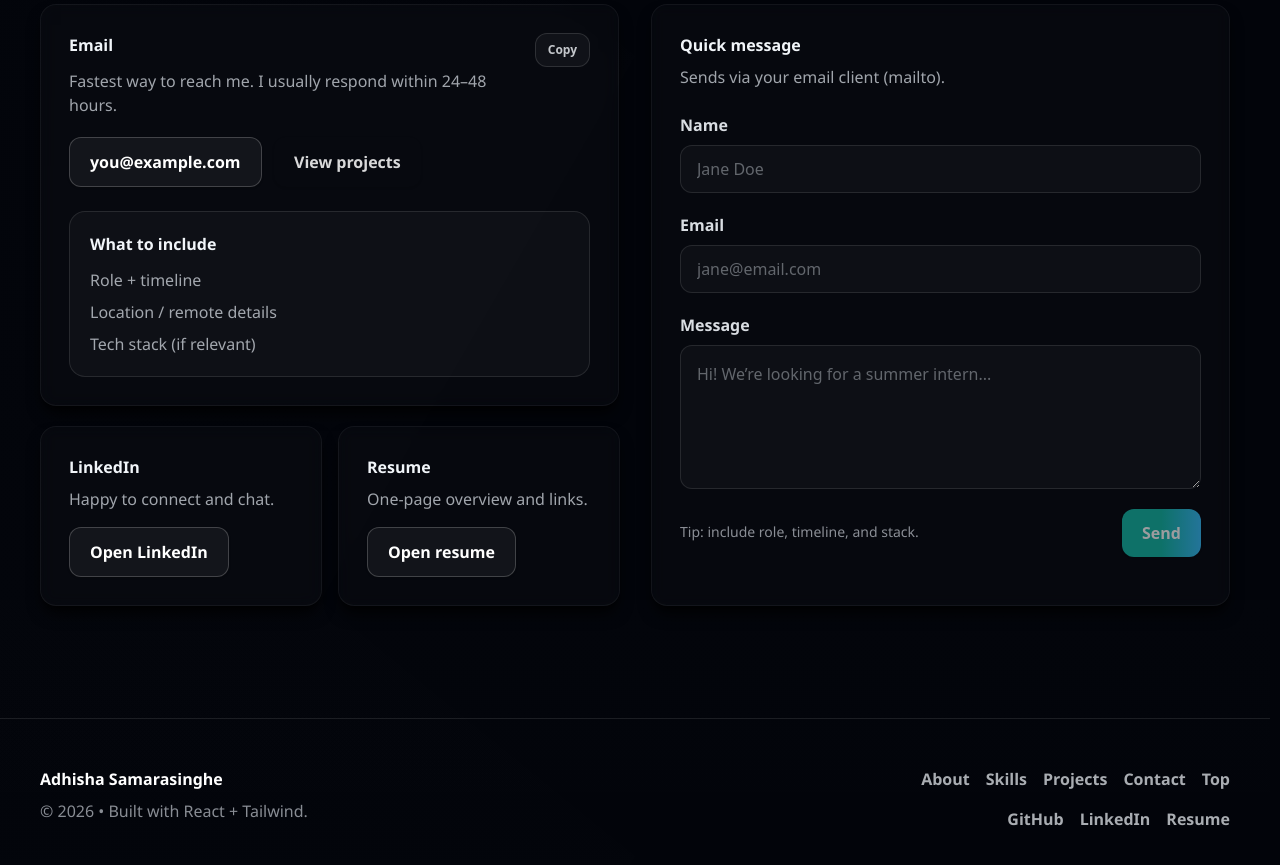
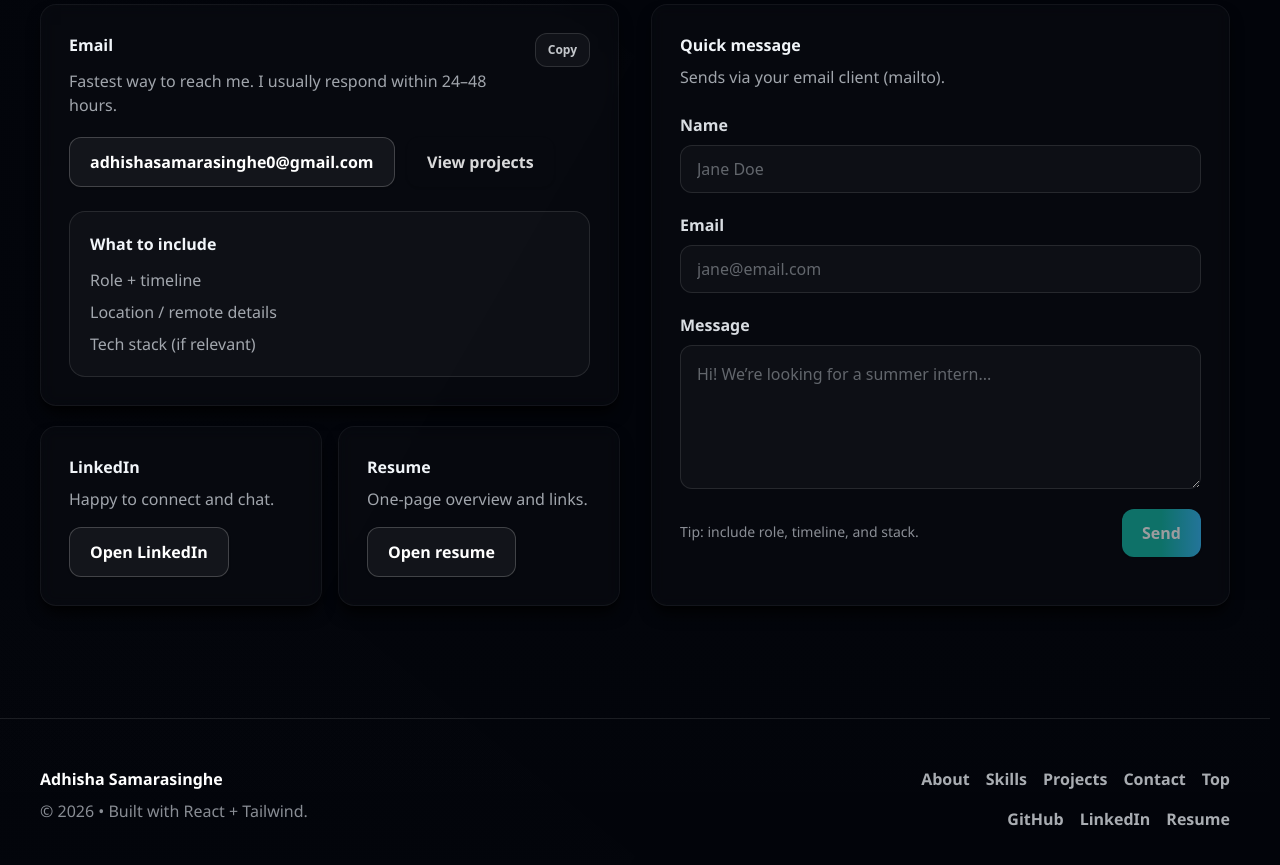
Before and after one commit to AdhishaSamarasinghe/portfolio, a React (Vite) app: page / in a window 1280 px wide. Shown: the part 4200-5065 px from the top of the page. Built offline with nearby package versions, Linux system fonts and the light colour scheme.

Commit message:
Update contact email in portfolio data
Replace placeholder email with adhishasamarasinghe0@gmail.com in src/data/portfolio.ts so the exported contact reflects the correct contact information.

```diff
--- a/src/data/portfolio.ts
+++ b/src/data/portfolio.ts
@@ -109,5 +109,5 @@ export const projects: Project[] = [
 ]
 
 export const contact = {
-  email: 'you@example.com',
+  email: 'adhishasamarasinghe0@gmail.com',
 } as const
```
